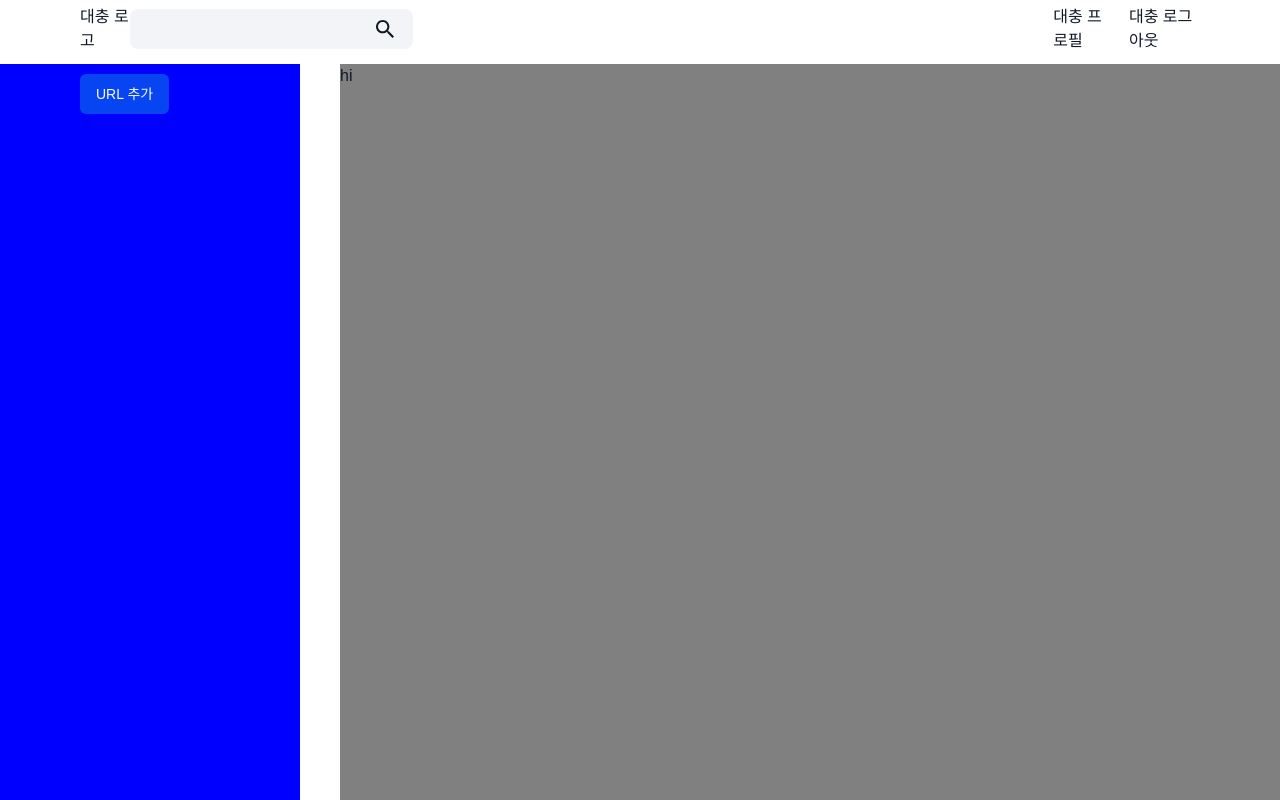
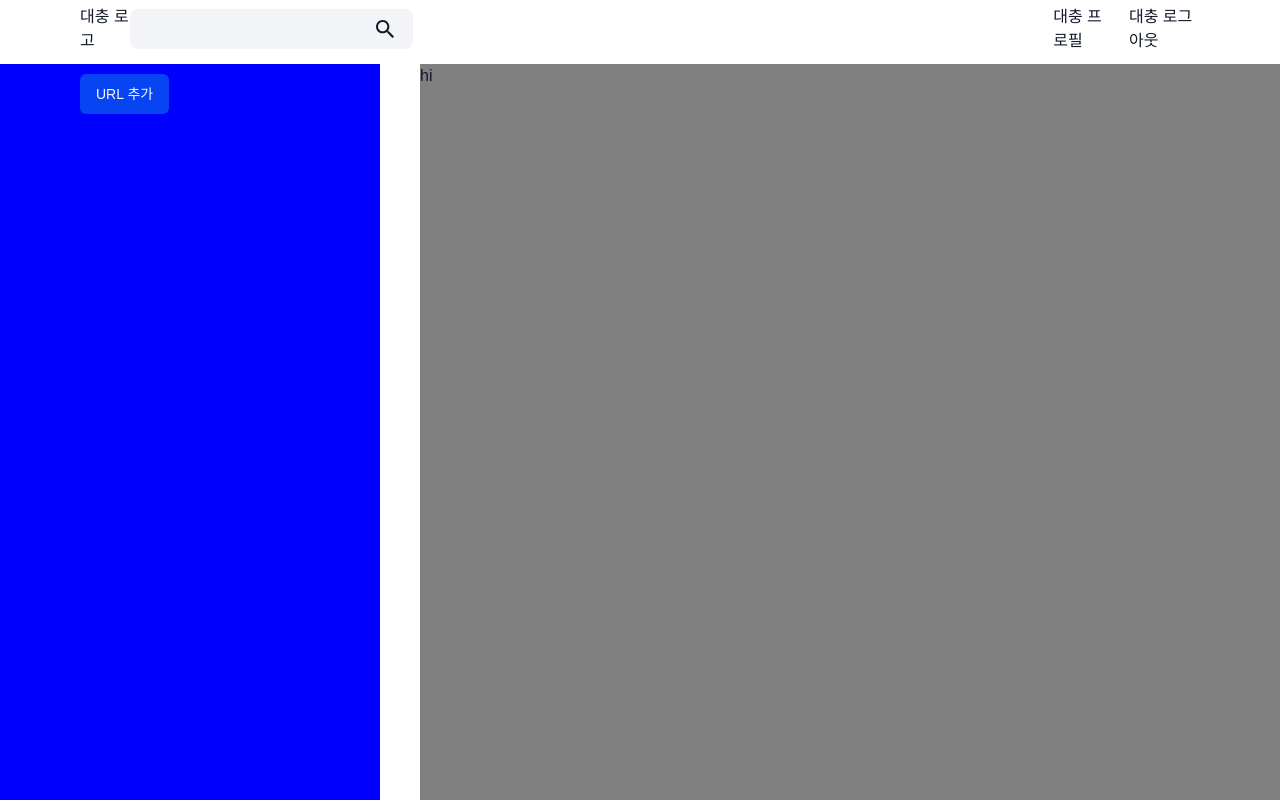
Before and after one commit to DDD-Community/KDKD-Client, a React (Vite) app: page / in a window 1280 px wide. Built offline with nearby package versions, Linux system fonts and the light colour scheme; a web font is replaced by a local one.

Commit message:
feat: LNB 사이즈 변경

```diff
--- a/src/components/Home/LNB/styles.ts
+++ b/src/components/Home/LNB/styles.ts
@@ -1,7 +1,7 @@
 import styled from '@emotion/styled';
 
 const LNBWrapper = styled.div`
-  flex-basis: 300px;
+  flex-basis: 380px;
   height: calc(100vh - 64px);
   padding-left: 80px;
   background-color: blue;
```
